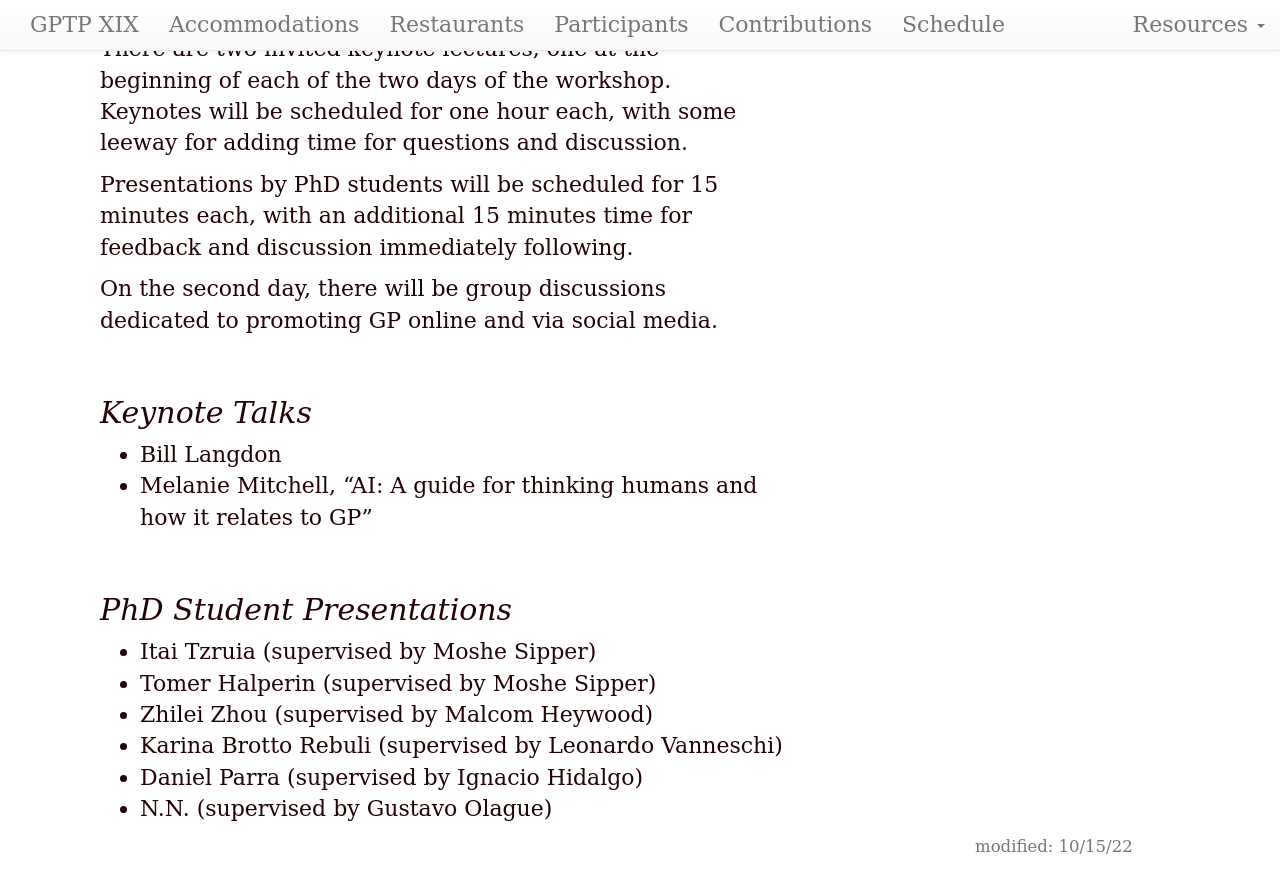
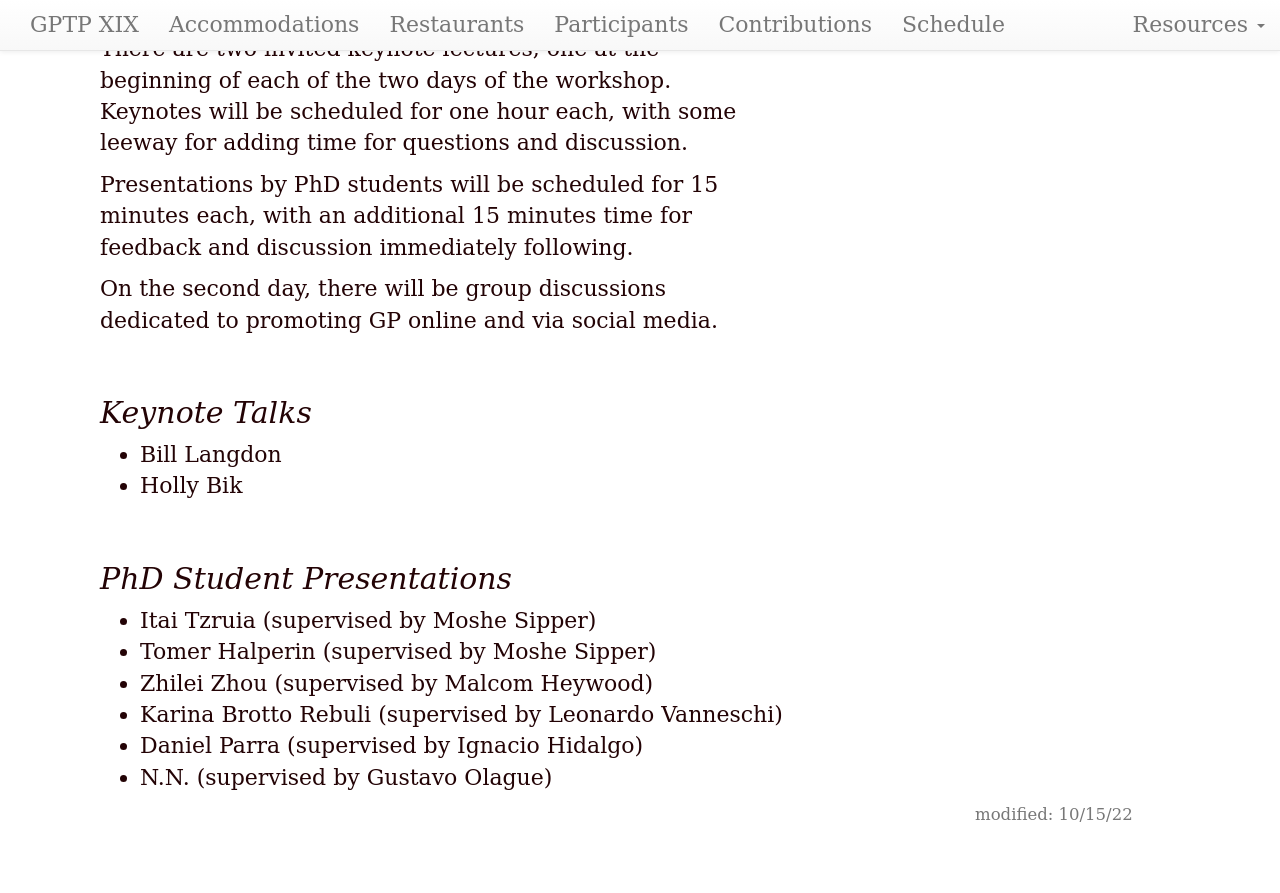
Before and after one commit to GPTP-workshop/gptp-workshop.github.io, a Jekyll site: the page built from contributions.md, in a window 1280 px wide and 900 px high, scrolled down 645 px. Shown: the top 893 px of the window. Built offline with Jekyll 4.4.1, drawn with Linux system fonts in a browser that asks for light colours; our own code applies the rules of GitHub Pages for plain Markdown files; after the commit the page ends 1513 px from its top, so only the background shows below that.

Commit message:
Update contributions.md

```diff
--- a/contributions.md
+++ b/contributions.md
@@ -26,7 +26,7 @@ On the second day, there will be group discussions dedicated to promoting GP onl
 ## Keynote Talks
 
 - Bill Langdon
-- Melanie Mitchell, "AI: A guide for thinking humans and how it relates to GP"
+- Holly Bik
 
 ## PhD Student Presentations
 
```
